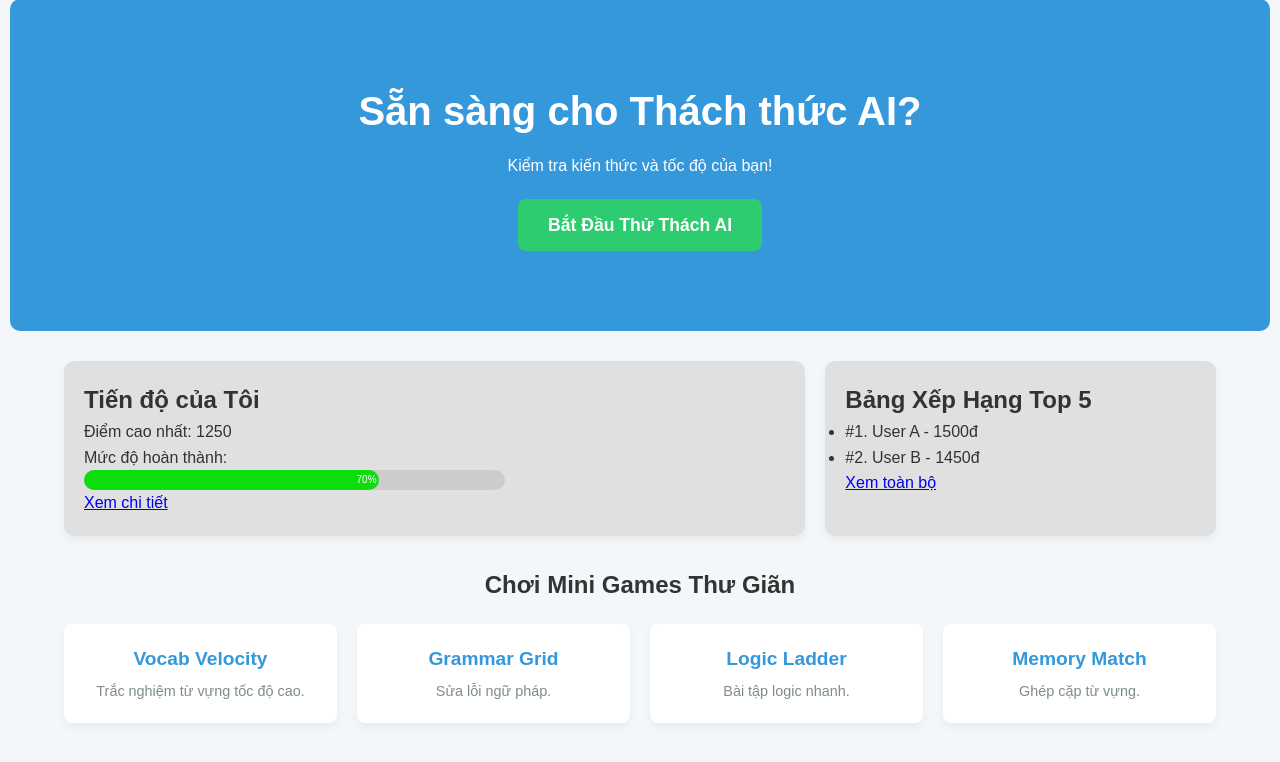
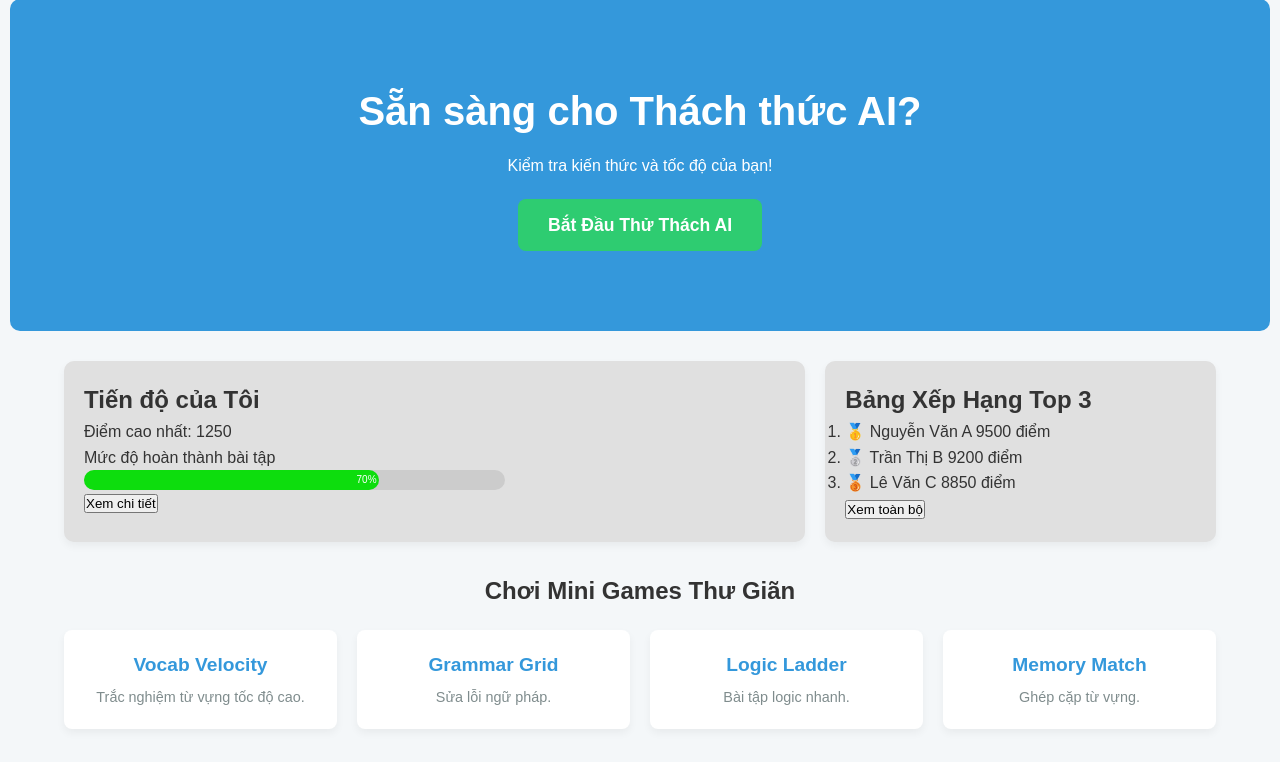
Before and after one commit to LeDaiNhan-23130215/ChatAppDjango, a Django app: page / in a window 1280 px wide. Shown: the part 91-853 px from the top of the page. Run offline with Django 5.2, Linux system fonts and the light colour scheme.

Commit message:
Update home.html
fix giao dien trang home

```diff
--- a/quizAiChallenge/core/templates/core/home.html
+++ b/quizAiChallenge/core/templates/core/home.html
@@ -21,20 +21,34 @@
             <div class="card progress-tracking">
                 <h2>Tiến độ của Tôi</h2>
                 <p>Điểm cao nhất: 1250</p>
-        <p>Mức độ hoàn thành:</p>
+                <div class="progress">
+                    <p>Mức độ hoàn thành bài tập</p>
                     <div class="progress-bar-container">
-            <div><p>70%</p></div>
+                        <div>
+                            <p>70%</p>
                         </div>
-        <a href="#">Xem chi tiết</a>
                     </div>
-
+                </div>
+                <div class="viewall"> <a href="#progress-tracking"><button>Xem chi tiết</button></a>
+                </div>
+            </div>
             <div class="card leaderboard-snippet">
-        <h2>Bảng Xếp Hạng Top 5</h2>
-        <ul>
-            <li>#1. User A - 1500đ</li>
-            <li>#2. User B - 1450đ</li>
-        </ul>
-        <a href="#leaderboard">Xem toàn bộ</a>
+                <h2>Bảng Xếp Hạng Top 3</h2>
+                <ol>
+                    <li> <span class="medal">🥇</span>
+                        <span class="user-info">Nguyễn Văn A</span>
+                        <span class="score">9500 điểm</span>
+                    </li>
+                    <li> <span class="medal">🥈</span>
+                        <span class="user-info">Trần Thị B</span>
+                        <span class="score">9200 điểm</span>
+                    </li>
+                    <li> <span class="medal">🥉</span>
+                        <span class="user-info">Lê Văn C</span>
+                        <span class="score">8850 điểm</span>
+                    </li>
+                </ol>
+                <div class="viewall"><a  href="leaderboard.html"><button>Xem toàn bộ</button></a></div>
             </div>
         </section>
 
```
Lines whose indentation alone changed are shown as unchanged.
